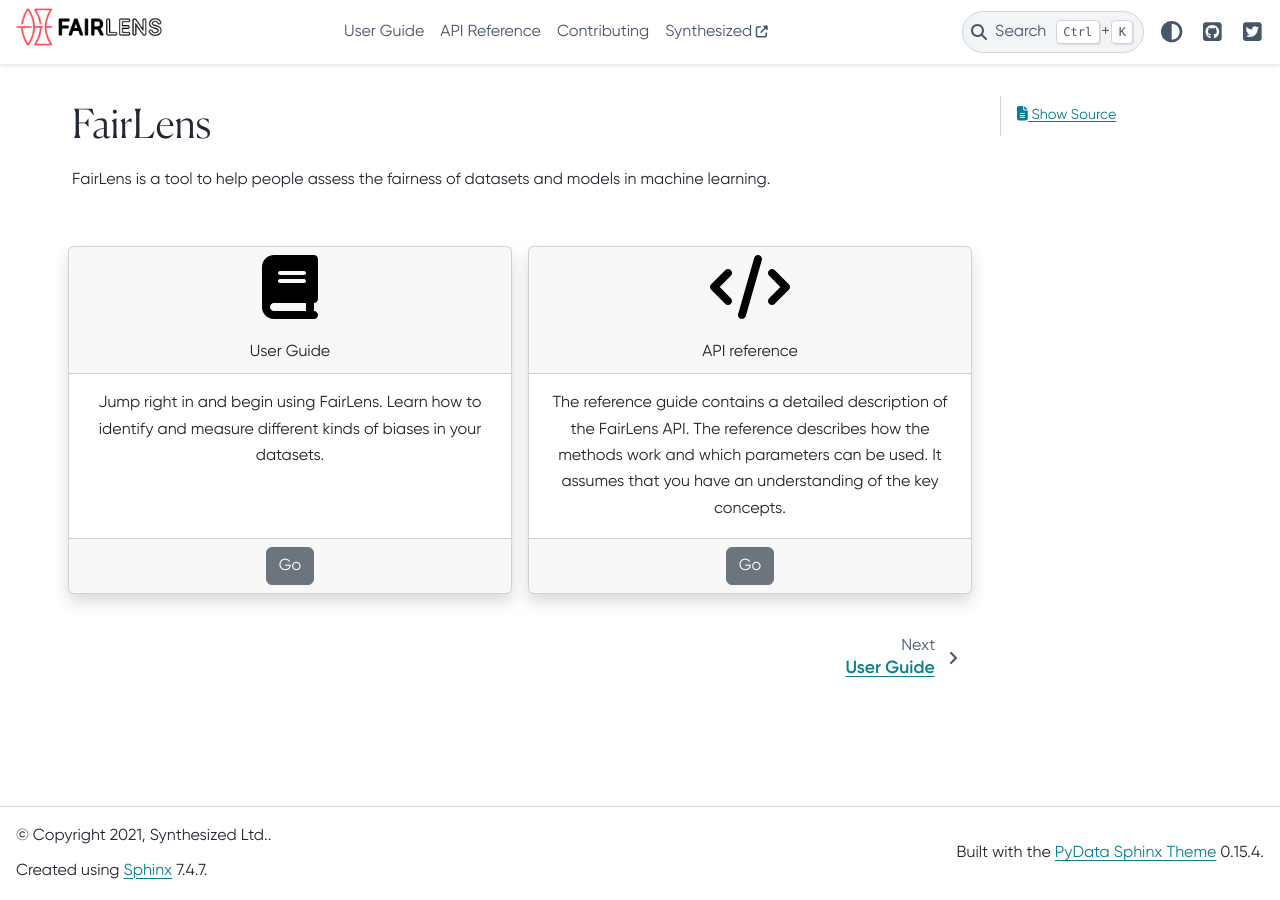
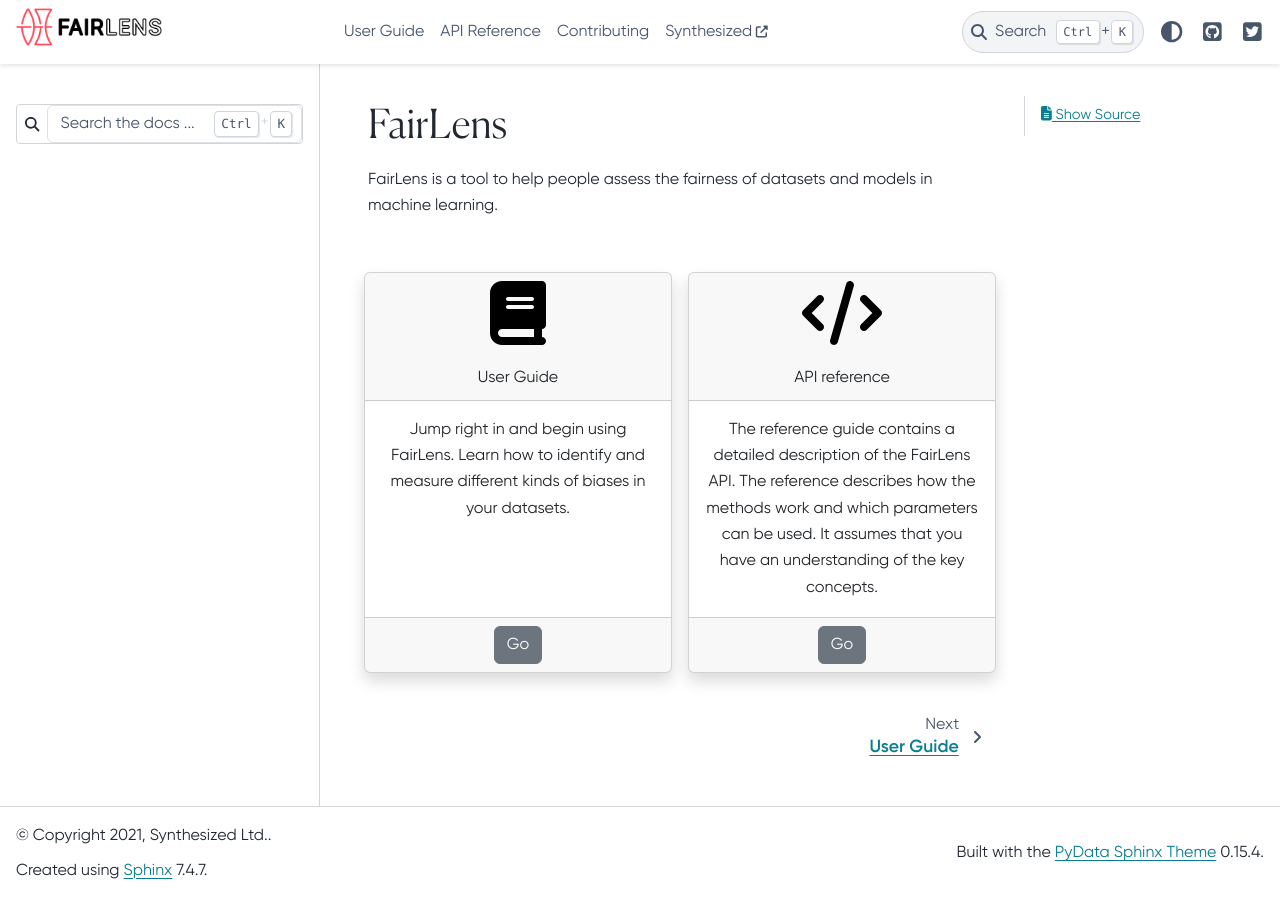
Before and after one commit to synthesized-io/fairlens, a Sphinx documentation site: the page built from docs/index.rst, in a window 1280 px wide. Built offline with Sphinx 7.4.7 and the PyData theme 0.15.4, drawn with Linux system fonts in a browser that asks for light colours.

Commit message:
add ethical add sidebars

```diff
--- a/docs/conf.py
+++ b/docs/conf.py
@@ -97,6 +97,10 @@
     ],
 }
 
+html_sidebars = {
+    "**": ["search-field.html", "sidebar-nav-bs.html", "sidebar-ethical-ads.html"]
+}
+
 # Add any paths that contain custom static files (such as style sheets) here,
 # relative to this directory. They are copied after the builtin static files,
 # so a file named "default.css" will overwrite the builtin "default.css".
```
